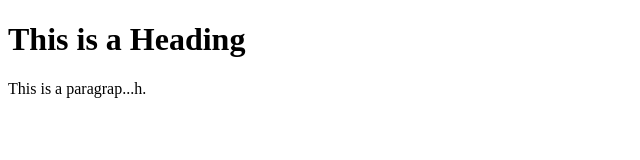
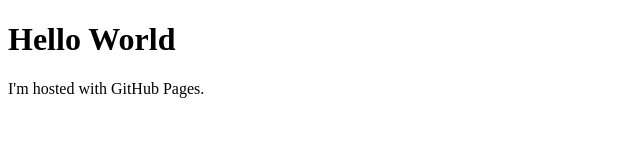
Before and after one commit to marcusjungerstam/marcusjungerstam.github.io, a plain HTML site: page index.html in a window 1280 px wide. Shown: the whole page, without its empty margins (0-640 px from the left). Drawn offline with Linux system fonts and the light colour scheme.

Commit message:
Update index.html

```diff
--- a/index.html
+++ b/index.html
@@ -1,12 +1,7 @@
 <!DOCTYPE html>
 <html>
-<head>
-<title>Page Title</title>
-</head>
 <body>
-
-<h1>This is a Heading</h1>
-<p>This is a paragrap...h.</p>
-
+<h1>Hello World</h1>
+<p>I'm hosted with GitHub Pages.</p>
 </body>
 </html>
```
